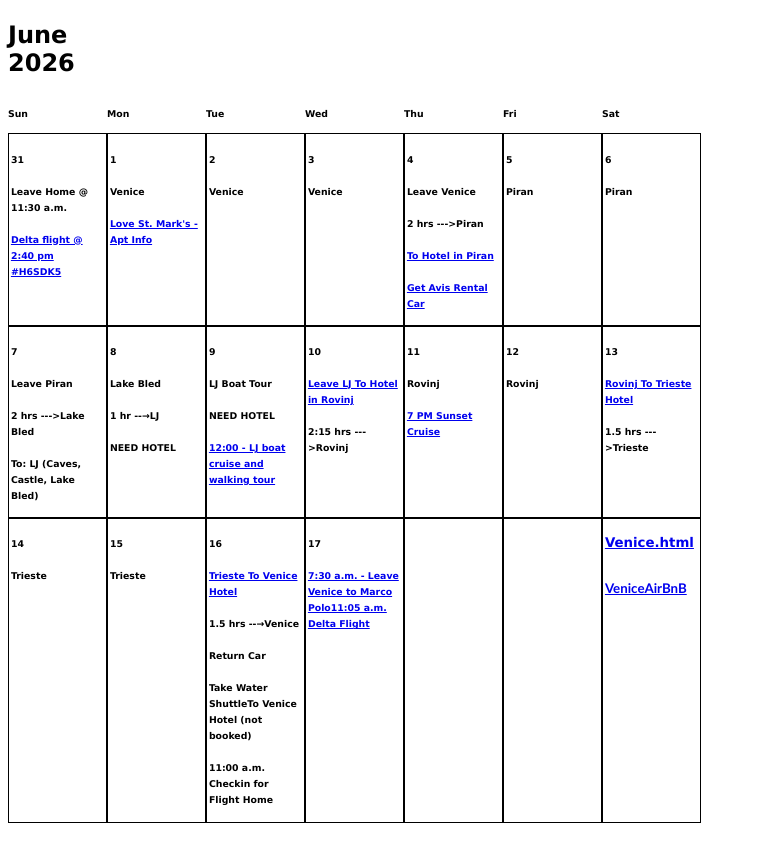
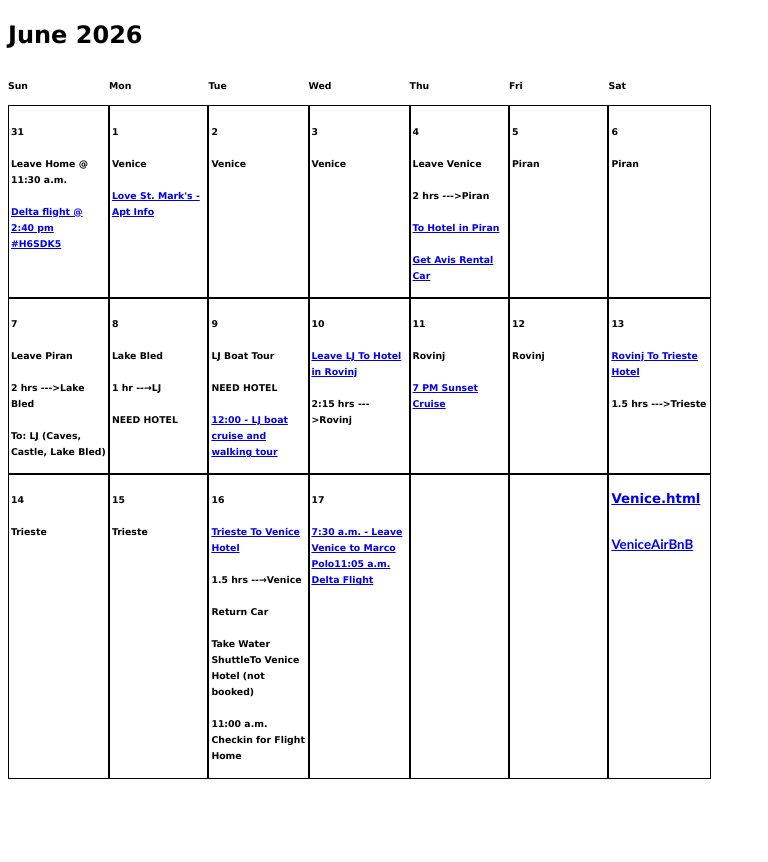
Before and after one commit to dke358/Europe2026, a plain HTML site: page index.html in a window 1280 px wide. Shown: the whole page, without its empty margins (0-768 px from the left). After the commit the page ends 837 px from the top, so only its background shows below. Drawn offline with Linux system fonts and the light colour scheme.

Commit message:
title fix

```diff
--- a/index.html
+++ b/index.html
@@ -6,73 +6,69 @@
 	<meta name="generator" content="LibreOffice 24.2.6.2 (MacOSX)"/>
 	<meta name="author" content="Chance"/>
 	<meta name="created" content="2013-02-17T18:14:56"/>
-	<meta name="changed" content="2026-05-29T12:59:37.680120058"/>
+	<meta name="changed" content="2026-05-29T13:03:18.303103708"/>
 	<style type="text/css">
 		p { font-family: "Calibri"; font-size: 10pt }
 		td p { font-family: "Calibri"; font-size: 10pt }
 	</style>
 </head>
 <body lang="en-US" dir="ltr">
-<table cellpadding="2" cellspacing="0" style="page-break-before: always">
-	<col width="99"/>
-	<col width="99"/>
-	<col width="99"/>
-	<col width="99"/>
-	<col width="99"/>
-	<col width="99"/>
-	<col width="99"/>
+<table width="703" cellpadding="2" cellspacing="0" style="page-break-before: always">
+	<col width="97"/>
+	<col width="96"/>
+	<col width="96"/>
+	<col width="97"/>
+	<col width="96"/>
+	<col width="96"/>
+	<col width="97"/>
 	<tbody>
 		<tr>
-			<td height="29" valign="top" style="border: none; padding: 0in"><p align="left">
+			<td colspan="2" width="197" height="29" valign="top" style="border: none; padding: 0in"><p align="left">
 				<font color="#000000"><font face="Verdana"><font size="5" style="font-size: 18pt"><b>June
 				2026</b></font></font></font></p>
 			</td>
-			<td style="border: none; padding: 0in"><p><br/>
+			<td width="96" style="border: none; padding: 0in"><p><br/>
 
 				</p>
 			</td>
-			<td style="border: none; padding: 0in"><p><br/>
+			<td width="97" style="border: none; padding: 0in"><p><br/>
 
 				</p>
 			</td>
-			<td style="border: none; padding: 0in"><p><br/>
+			<td width="96" style="border: none; padding: 0in"><p><br/>
 
 				</p>
 			</td>
-			<td style="border: none; padding: 0in"><p><br/>
+			<td width="96" style="border: none; padding: 0in"><p><br/>
 
 				</p>
 			</td>
-			<td style="border: none; padding: 0in"><p><br/>
-
-				</p>
-			</td>
-			<td style="border: none; padding: 0in"><p><br/>
+			<td width="97" style="border: none; padding: 0in"><p><br/>
 
 				</p>
 			</td>
 		</tr>
 		<tr>
-			<td height="16" style="border: none; padding: 0in"><p align="left">
+			<td width="97" height="18" style="border: none; padding: 0in"><p align="left">
 				<font color="#000000"><font face="Verdana"><font size="1" style="font-size: 7pt"><b>Sun</b></font></font></font></p>
 			</td>
-			<td style="border: none; padding: 0in"><p align="left"><font color="#000000"><font face="Verdana"><font size="1" style="font-size: 7pt"><b>Mon</b></font></font></font></p>
+			<td width="96" style="border: none; padding: 0in"><p align="left"><font color="#000000"><font face="Verdana"><font size="1" style="font-size: 7pt"><b>Mon</b></font></font></font></p>
 			</td>
-			<td style="border: none; padding: 0in"><p align="left"><font color="#000000"><font face="Verdana"><font size="1" style="font-size: 7pt"><b>Tue</b></font></font></font></p>
+			<td width="96" style="border: none; padding: 0in"><p align="left"><font color="#000000"><font face="Verdana"><font size="1" style="font-size: 7pt"><b>Tue</b></font></font></font></p>
 			</td>
-			<td style="border: none; padding: 0in"><p align="left"><font color="#000000"><font face="Verdana"><font size="1" style="font-size: 7pt"><b>Wed</b></font></font></font></p>
+			<td width="97" style="border: none; padding: 0in"><p align="left"><font color="#000000"><font face="Verdana"><font size="1" style="font-size: 7pt"><b>Wed</b></font></font></font></p>
 			</td>
-			<td style="border: none; padding: 0in"><p align="left"><font color="#000000"><font face="Verdana"><font size="1" style="font-size: 7pt"><b>Thu</b></font></font></font></p>
+			<td width="96" style="border: none; padding: 0in"><p align="left"><font color="#000000"><font face="Verdana"><font size="1" style="font-size: 7pt"><b>Thu</b></font></font></font></p>
 			</td>
-			<td style="border: none; padding: 0in"><p align="left"><font color="#000000"><font face="Verdana"><font size="1" style="font-size: 7pt"><b>Fri</b></font></font></font></p>
+			<td width="96" style="border: none; padding: 0in"><p align="left"><font color="#000000"><font face="Verdana"><font size="1" style="font-size: 7pt"><b>Fri</b></font></font></font></p>
 			</td>
-			<td style="border: none; padding: 0in"><p align="left"><font color="#000000"><font face="Verdana"><font size="1" style="font-size: 7pt"><b>Sat</b></font></font></font></p>
+			<td width="97" style="border: none; padding: 0in"><p align="left"><font color="#000000"><font face="Verdana"><font size="1" style="font-size: 7pt"><b>Sat</b></font></font></font></p>
 			</td>
 		</tr>
 	</tbody>
 	<tbody>
 		<tr valign="top">
-			<td height="123" style="border: 1px solid #000000; padding: 0.02in"><p align="left">
+			<td width="97" height="123" style="border: 1px solid #000000; padding: 0.02in"><p align="left">
 				<font color="#000000"><font face="Verdana"><font size="1" style="font-size: 7pt"><b>31<br/>
 <br/>
 Leave
@@ -85,7 +81,7 @@ Leave
 
 				</p>
 			</td>
-			<td style="border: 1px solid #000000; padding: 0.02in"><p align="left">
+			<td width="96" style="border: 1px solid #000000; padding: 0.02in"><p align="left">
 				<font color="#000000"><font face="Verdana"><font size="1" style="font-size: 7pt"><b>1<br/>
 <br/>
 Venice<br/>
@@ -98,17 +94,17 @@ Venice<br/>
 
 				</p>
 			</td>
-			<td style="border: 1px solid #000000; padding: 0.02in"><p align="left">
+			<td width="96" style="border: 1px solid #000000; padding: 0.02in"><p align="left">
 				<font color="#000000"><font face="Verdana"><font size="1" style="font-size: 7pt"><b>2<br/>
 <br/>
 Venice</b></font></font></font></p>
 			</td>
-			<td style="border: 1px solid #000000; padding: 0.02in"><p align="left">
+			<td width="97" style="border: 1px solid #000000; padding: 0.02in"><p align="left">
 				<font color="#000000"><font face="Verdana"><font size="1" style="font-size: 7pt"><b>3<br/>
 <br/>
 Venice</b></font></font></font></p>
 			</td>
-			<td style="border: 1px solid #000000; padding: 0.02in"><p align="left">
+			<td width="96" style="border: 1px solid #000000; padding: 0.02in"><p align="left">
 				<font color="#000000"><font face="Verdana"><font size="1" style="font-size: 7pt"><b>4<br/>
 <br/>
 Leave
@@ -122,12 +118,12 @@ Leave
 <a href="https://cars.booking.com/my-booking/dA4v3guTzVJT-l-oHR3XpiXaGtxLjWPmFxUjIjDNZZUUgcmKVUjq_EjxAa60nR_lfrfjob_u3E_YxRPdbT-8HBt_fWt3HuL7VLem00vt6PGckNmitpbLhdnT3jTo16Fq4Qv2citaVJm7uYnztMRS8Q?adcamp=confirmation-documnt-sent-as-url-23a-2026-03-03&amp;preflang=EN&amp;mailType=509&amp;adco=0&amp;envelopeId=7b695b9e-d3c5-4502-8d86-6e2bdbd1bb97&amp;cor=US&amp;adplat=email&amp;prefcurrency=GBP&amp;mailTypeName=confirmation-documnt-sent-as-url-23a&amp;aid=2423199&amp;affiliateCode=kayak-bc">Get
 				Avis Rental Car</a></b></font></font></font></p>
 			</td>
-			<td style="border: 1px solid #000000; padding: 0.02in"><p align="left">
+			<td width="96" style="border: 1px solid #000000; padding: 0.02in"><p align="left">
 				<font color="#000000"><font face="Verdana"><font size="1" style="font-size: 7pt"><b>5<br/>
 <br/>
 Piran</b></font></font></font></p>
 			</td>
-			<td style="border: 1px solid #000000; padding: 0.02in"><p align="left">
+			<td width="97" style="border: 1px solid #000000; padding: 0.02in"><p align="left">
 				<font color="#000000"><font face="Verdana"><font size="1" style="font-size: 7pt"><b>6<br/>
 <br/>
 Piran</b></font></font></font></p>
@@ -136,7 +132,7 @@ Piran</b></font></font></font></p>
 	</tbody>
 	<tbody>
 		<tr valign="top">
-			<td height="113" style="border: 1px solid #000000; padding: 0.02in"><p align="left">
+			<td width="97" height="113" style="border: 1px solid #000000; padding: 0.02in"><p align="left">
 				<font color="#000000"><font face="Verdana"><font size="1" style="font-size: 7pt"><b>7<br/>
 <br/>
 Leave
@@ -147,7 +143,7 @@ Leave
 To: LJ (Caves,
 				Castle, Lake Bled)</b></font></font></font></p>
 			</td>
-			<td style="border: 1px solid #000000; padding: 0.02in"><p align="left">
+			<td width="96" style="border: 1px solid #000000; padding: 0.02in"><p align="left">
 				<font color="#000000"><font face="Verdana"><font size="1" style="font-size: 7pt"><b>8<br/>
 <br/>
 Lake
@@ -157,7 +153,7 @@ Lake
 <br/>
 NEED HOTEL</b></font></font></font></p>
 			</td>
-			<td style="border: 1px solid #000000; padding: 0.02in"><p align="left">
+			<td width="96" style="border: 1px solid #000000; padding: 0.02in"><p align="left">
 				<font color="#000000"><font face="Verdana"><font size="1" style="font-size: 7pt"><b>9<br/>
 <br/>
 LJ
@@ -168,7 +164,7 @@ NEED HOTEL<br/>
 <a href="https://www.viator.com/account/booking/detail/1368229907/">12:00
 				- LJ boat cruise and walking tour</a></b></font></font></font></p>
 			</td>
-			<td style="border: 1px solid #000000; padding: 0.02in"><p align="left">
+			<td width="97" style="border: 1px solid #000000; padding: 0.02in"><p align="left">
 				<font color="#000000"><font face="Verdana"><font size="1" style="font-size: 7pt"><b>10<br/>
 <br/>
 <a href="https://secure.booking.com/confirmation.en-us.html?label=v3.cmm0t2jpk484k0926mmtmyqjh&amp;sid=3f632bb73318b9f8bd228c14da693599&amp;aid=1607597&amp;auth_key=xLxFszsR3rwWrOzq&amp;source=mytrips">Leave
@@ -176,7 +172,7 @@ NEED HOTEL<br/>
 <br/>
 2:15 hrs ---&gt;Rovinj</b></font></font></font></p>
 			</td>
-			<td style="border: 1px solid #000000; padding: 0.02in"><p align="left">
+			<td width="96" style="border: 1px solid #000000; padding: 0.02in"><p align="left">
 				<font color="#000000"><font face="Verdana"><font size="1" style="font-size: 7pt"><b>11<br/>
 <br/>
 Rovinj<br/>
@@ -184,12 +180,12 @@ Rovinj<br/>
 <a href="https://www.viator.com/account/booking/detail/1398987813/summary">7
 				PM Sunset Cruise</a></b></font></font></font></p>
 			</td>
-			<td style="border: 1px solid #000000; padding: 0.02in"><p align="left">
+			<td width="96" style="border: 1px solid #000000; padding: 0.02in"><p align="left">
 				<font color="#000000"><font face="Verdana"><font size="1" style="font-size: 7pt"><b>12<br/>
 <br/>
 Rovinj</b></font></font></font></p>
 			</td>
-			<td style="border: 1px solid #000000; padding: 0.02in"><p align="left">
+			<td width="97" style="border: 1px solid #000000; padding: 0.02in"><p align="left">
 				<font color="#000000"><font face="Verdana"><font size="1" style="font-size: 7pt"><b>13<br/>
 <br/>
 <a href="https://secure.booking.com/confirmation.en-us.html?label=v3.cmm0t2jpk484k0926mmtmyqjh&amp;sid=3f632bb73318b9f8bd228c14da693599&amp;aid=1607597&amp;auth_key=DBrYuCXUSkq2Hi7A&amp;source=mytrips">Rovinj
@@ -201,17 +197,17 @@ Rovinj</b></font></font></font></p>
 	</tbody>
 	<tbody>
 		<tr valign="top">
-			<td height="160" style="border: 1px solid #000000; padding: 0.02in"><p align="left">
+			<td width="97" height="159" style="border: 1px solid #000000; padding: 0.02in"><p align="left">
 				<font color="#000000"><font face="Verdana"><font size="1" style="font-size: 7pt"><b>14<br/>
 <br/>
 Trieste</b></font></font></font></p>
 			</td>
-			<td style="border: 1px solid #000000; padding: 0.02in"><p align="left">
+			<td width="96" style="border: 1px solid #000000; padding: 0.02in"><p align="left">
 				<font color="#000000"><font face="Verdana"><font size="1" style="font-size: 7pt"><b>15<br/>
 <br/>
 Trieste</b></font></font></font></p>
 			</td>
-			<td style="border: 1px solid #000000; padding: 0.02in"><p align="left">
+			<td width="96" style="border: 1px solid #000000; padding: 0.02in"><p align="left">
 				<font color="#000000"><font face="Verdana"><font size="1" style="font-size: 7pt"><b>16<br/>
 <br/>
 <a href="https://secure.booking.com/confirmation.en-us.html?label=v3.cmm0t2jpk484k0926mmtmyqjh&amp;sid=3f632bb73318b9f8bd228c14da693599&amp;aid=1607597&amp;auth_key=nmOwi6rsczyrePEM&amp;source=mytrips">Trieste
@@ -227,22 +223,24 @@ Take Water ShuttleTo Venice Hotel (not
 <br/>
 11:00 a.m. Checkin for Flight Home</b></font></font></font></p>
 			</td>
-			<td style="border: 1px solid #000000; padding: 0.02in"><p align="left">
+			<td width="97" style="border: 1px solid #000000; padding: 0.02in"><p align="left">
 				<font color="#000000"><font face="Verdana"><font size="1" style="font-size: 7pt"><b>17<br/>
 <br/>
 <a href="https://www.delta.com/my-trips/trip-details?recordLocator=SBjzztReDV99vb6C0748qJ5hXpvJThiwBVUC21vlPIM%3D&amp;firstName=ZbFjHiuTO%2FI6c3M2bZm0qIe7azm8Bd9WsExYdqTHMx4%3D&amp;lastName=WAVbx2OVkxC5Ohb0%2FpLWPER8e2dy7F%2BpfE1tcnr9%2BNw%3D">7:30
 				a.m. - Leave Venice to Marco Polo11:05 a.m. Delta Flight </a></b></font></font></font>
 				</p>
 			</td>
-			<td style="border: 1px solid #000000; padding: 0.02in"><p><br/>
+			<td width="96" style="border: 1px solid #000000; padding: 0.02in"><p>
+				<br/>
 
 				</p>
 			</td>
-			<td style="border: 1px solid #000000; padding: 0.02in"><p><br/>
+			<td width="96" style="border: 1px solid #000000; padding: 0.02in"><p>
+				<br/>
 
 				</p>
 			</td>
-			<td style="border: 1px solid #000000; padding: 0.02in"><p align="left" style="margin-bottom: 0in">
+			<td width="97" style="border: 1px solid #000000; padding: 0.02in"><p align="left" style="margin-bottom: 0in">
 				<font color="#0000ee"><span style="text-decoration: none"><font face="Verdana"><font size="2" style="font-size: 10pt"><span style="font-style: normal"><b><a href="https://dke358.github.io/Europe2026/Venice.html">Venice.html</a><br/>
 </b></span></font></font></span></font><br/>
 
```
Also changed, not shown: 1 other file.
